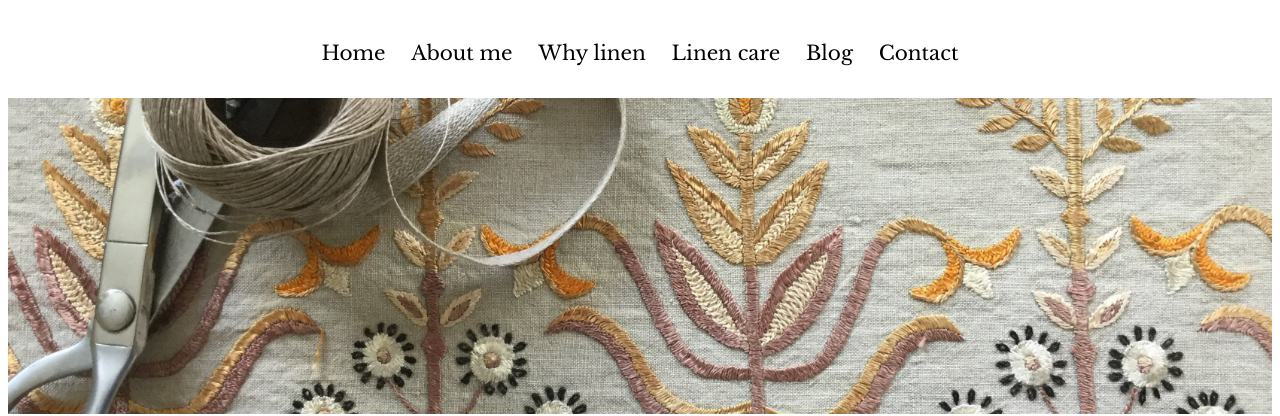
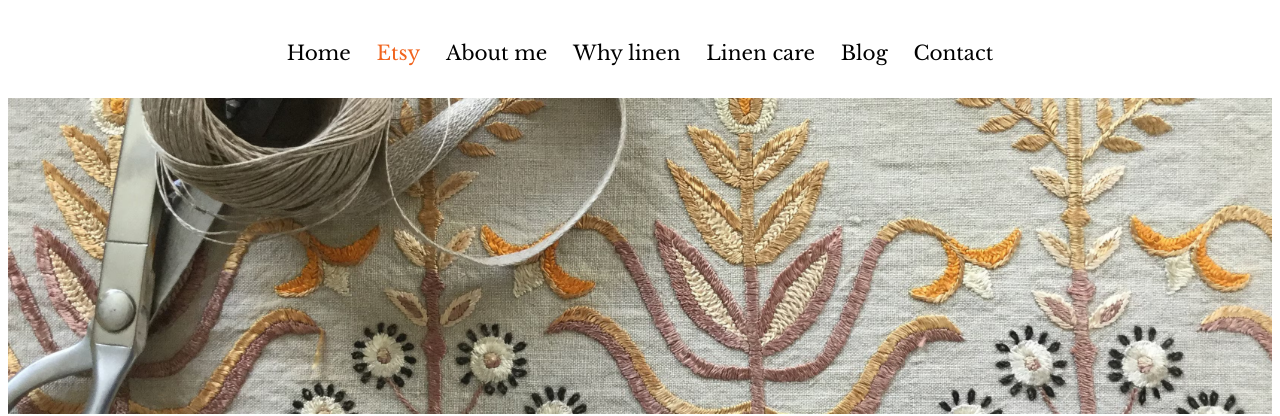
Before and after one commit to Athlon1600/chooselinen.com, a website: page public/index.html in a window 1280 px wide. Shown: the top 416 px of the page. Drawn offline with nearby package versions, Linux system fonts and the light colour scheme.

Commit message:
Added Etsy link to the navigation bar.

```diff
--- a/public/index.html
+++ b/public/index.html
@@ -33,6 +33,7 @@
       <nav>
         <ul>
           <li>Home</li>
+          <li><a href="https://www.etsy.com/shop/ChooseLinen">Etsy</a></li>
           <li>About me</li>
           <li>Why linen</li>
           <li>Linen care</li>
--- a/public/styles/styles.css
+++ b/public/styles/styles.css
@@ -53,6 +53,10 @@ nav li:active {
   background: gray;
 }
 
+nav li a {
+  text-decoration: none;
+}
+
 .logo-container {
   text-align: center;
 }
```
